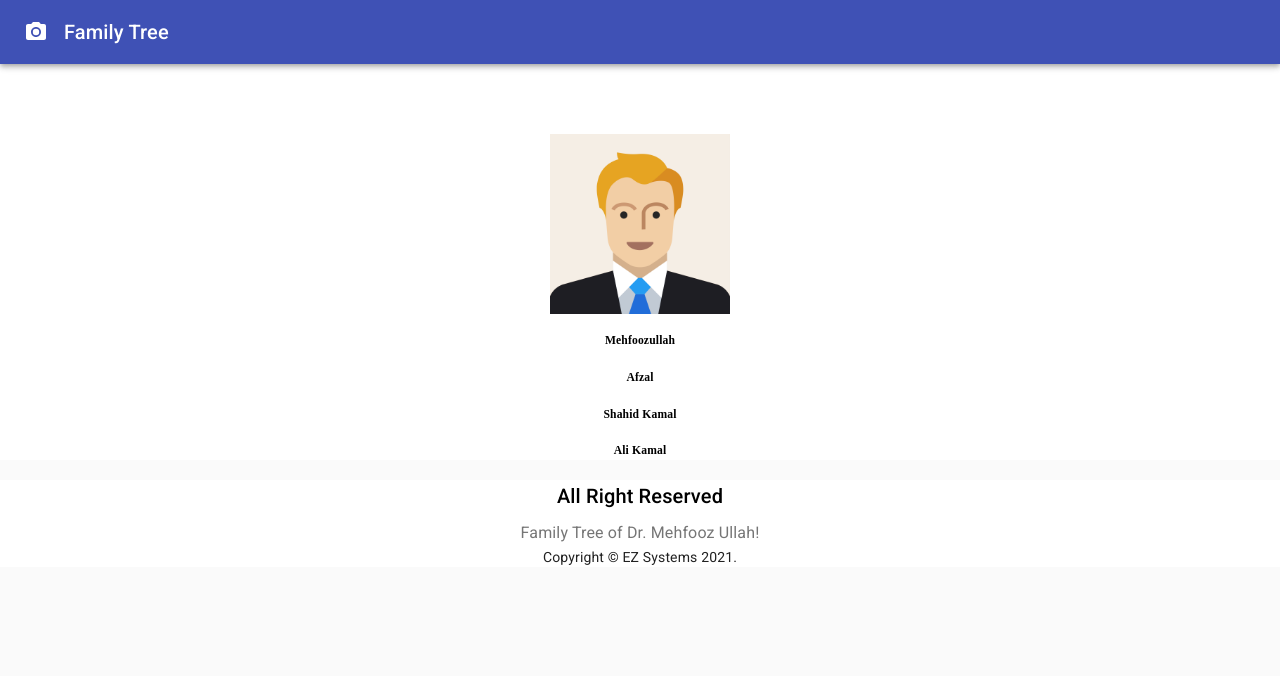
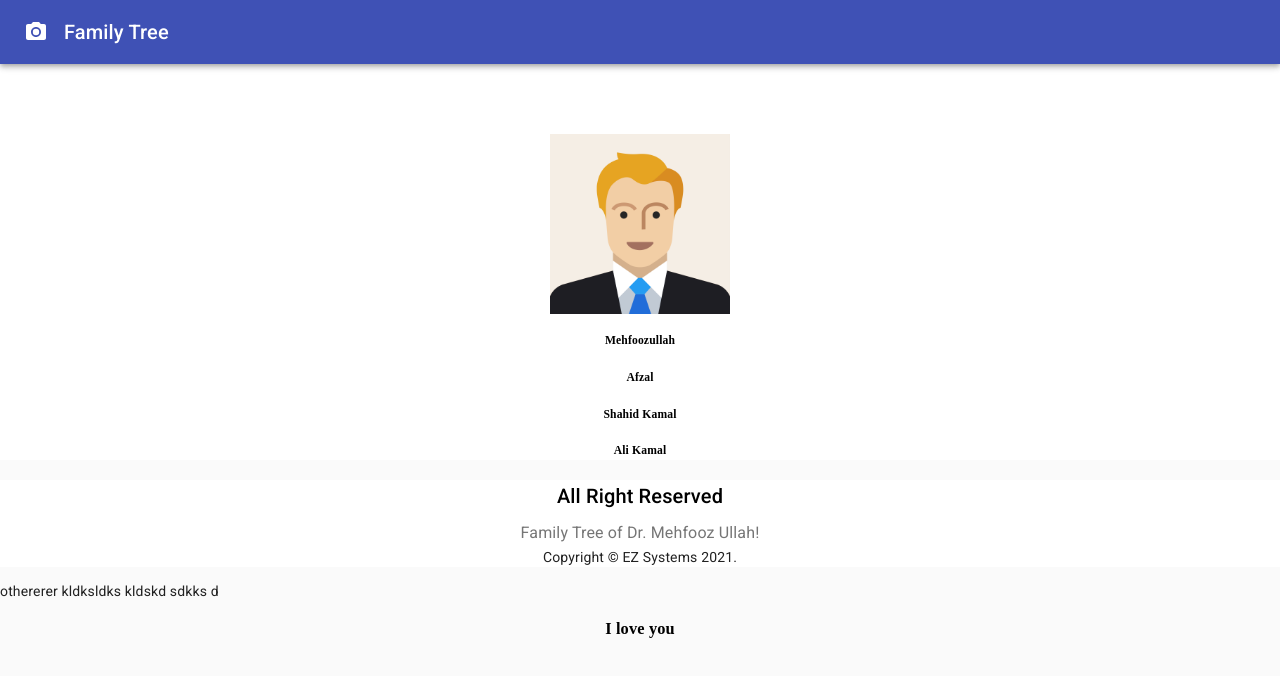
Before and after one commit to alikamal2381/ez-akfamilytree, a React (Create React App) app: page / in a window 1280 px wide. Shown: the top 676 px of the page. Built offline with nearby package versions, Linux system fonts and the light colour scheme.

Commit message:
test_change999

```diff
--- a/src/App.js
+++ b/src/App.js
@@ -12,6 +12,9 @@ class App extends Component {
         <Header />
         <Main />
         <Footer />
+
+        <p>othererer kldksldks kldskd sdkks d</p>
+        <h3>I love you</h3>
       </>
     );
   }
```
